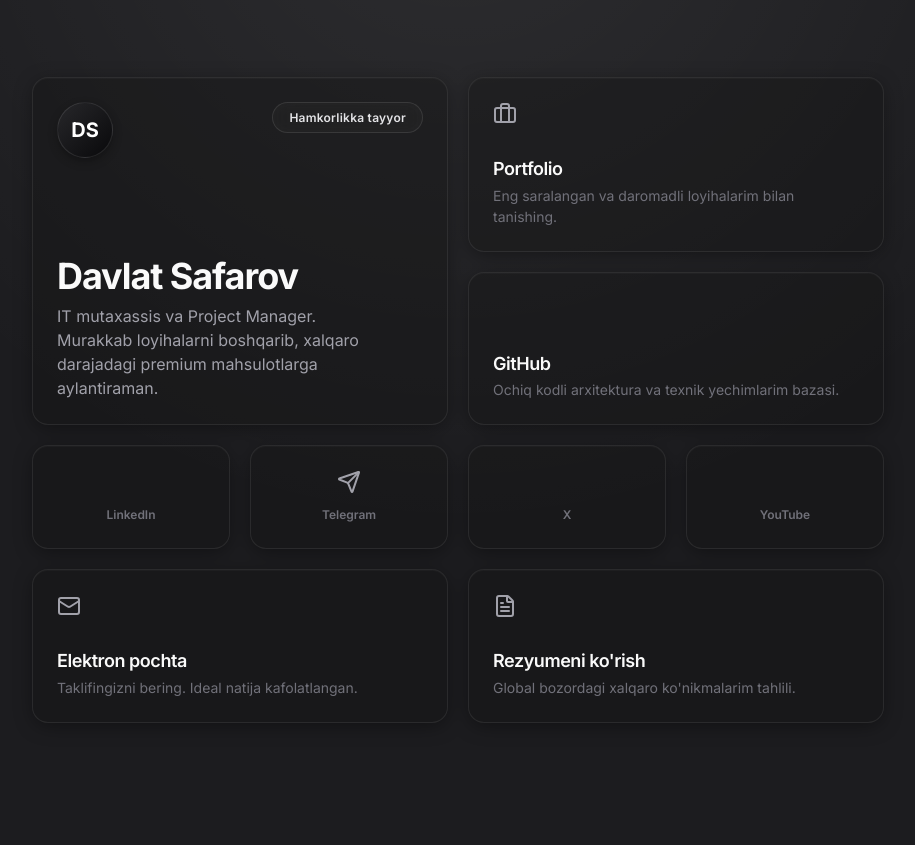
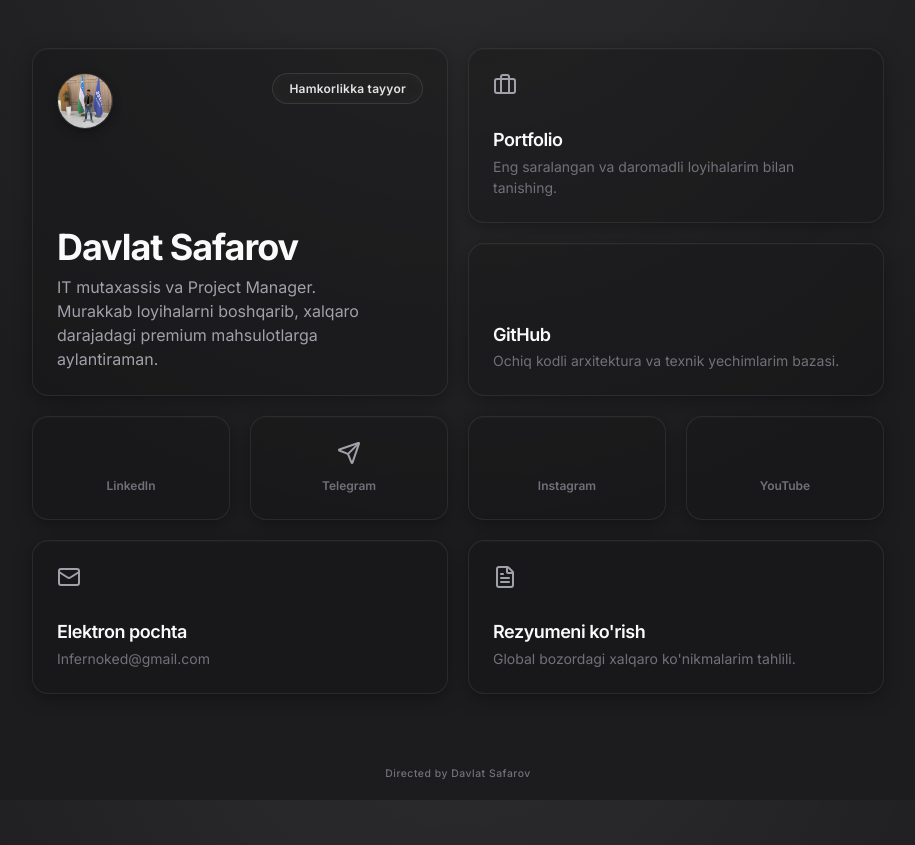
Before and after one commit to infernoked-alt/link-hub, a plain HTML site: page index.html in a window 1280 px wide. Shown: the whole page, without its empty margins (182-1097 px from the left). Before the commit the page ends 800 px from the top, so only its background shows below. Drawn offline with nearby package versions, Linux system fonts and the light colour scheme.

Commit message:
Update design and add avatar

```diff
--- a/index.html
+++ b/index.html
@@ -19,7 +19,7 @@
             <div class="card profile-box col-span-2 row-span-2">
                 <div class="card-header justify-between items-start">
                     <div class="avatar">
-                        <span class="avatar-fallback">DS</span>
+                        <img src="avatar.jpg" alt="Davlat Safarov" style="width: 100%; height: 100%; object-fit: cover;">
                     </div>
                     <div class="badge">Hamkorlikka tayyor</div>
                 </div>
@@ -61,9 +61,9 @@
                 <i data-lucide="send" class="social-icon"></i>
                 <span class="social-label">Telegram</span>
             </a>
-            <a href="#" class="card hoverable social-box">
-                <i data-lucide="twitter" class="social-icon"></i>
-                <span class="social-label">X</span>
+            <a href="https://www.instagram.com/davlat_safarov43" target="_blank" class="card hoverable social-box">
+                <i data-lucide="instagram" class="social-icon"></i>
+                <span class="social-label">Instagram</span>
             </a>
             <a href="#" class="card hoverable social-box">
                 <i data-lucide="youtube" class="social-icon"></i>
@@ -71,13 +71,13 @@
             </a>
 
             <!-- Contact Box -->
-            <a href="#" class="card hoverable col-span-2">
+            <a href="mailto:Infernoked@gmail.com" class="card hoverable col-span-2">
                 <div class="card-header">
                     <i data-lucide="mail" class="icon text-muted-foreground"></i>
                 </div>
                 <div class="card-content mt-auto">
                     <h3 class="card-title">Elektron pochta</h3>
-                    <p class="card-description">Taklifingizni bering. Ideal natija kafolatlangan.</p>
+                    <p class="card-description">Infernoked@gmail.com</p>
                 </div>
             </a>
 
@@ -92,6 +92,10 @@
                 </div>
             </a>
         </main>
+
+        <footer class="footer">
+            <p>Directed by Davlat Safarov</p>
+        </footer>
     </div>
 
     <script>
--- a/style.css
+++ b/style.css
@@ -271,3 +271,15 @@ body {
     min-height: auto;
   }
 }
+
+/* Footer elements */
+.footer {
+  text-align: center;
+  font-size: 0.65rem;
+  font-weight: 500;
+  color: #71717a;
+  margin-top: 1.5rem;
+  letter-spacing: 0.05em;
+  padding: 1rem 0;
+  width: 100%;
+}
```
Also changed, not shown: avatar.jpg (added).
